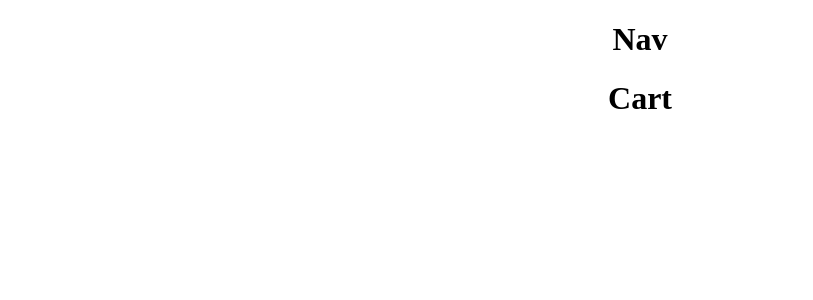
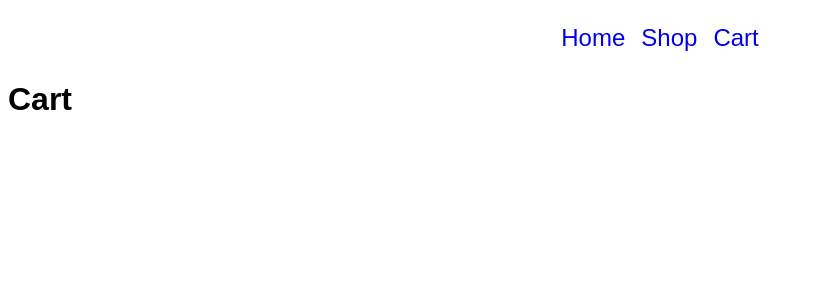
Before and after one commit to daniel-moderiano/shopping-cart, a React (Create React App) app: page /cart in a window 1280 px wide. Shown: the top 300 px of the page, without its empty margins (0-813 px from the left). Built offline with nearby package versions, Linux system fonts and the light colour scheme.

Commit message:
Style navbar (basic changes only)

```diff
--- a/src/components/Cart.js
+++ b/src/components/Cart.js
@@ -1,11 +1,11 @@
-import React from 'react'
+import React from 'react';
 
 const Cart = () => {
   return (
     <div>
       <h1>Cart</h1>
     </div>
-  )
+  );
 }
 
-export default Cart
+export default Cart;
--- a/src/components/Nav.js
+++ b/src/components/Nav.js
@@ -1,10 +1,21 @@
 import React from 'react';
+import { Link } from 'react-router-dom';
 
 const Nav = () => {
   return (
-    <div>
-      <h1>Nav</h1>
-    </div>
+    <nav className="nav">
+      <ul className="nav__list">
+        <li className="nav__list-item">
+          <Link className="nav__link" to="/">Home</Link>
+        </li>
+        <li className="nav__list-item">
+          <Link className="nav__link" to="/shop">Shop</Link>
+        </li>
+        <li className="nav__list-item">
+          <Link className="nav__link" to="/cart">Cart</Link>
+        </li>
+      </ul>
+    </nav>
   );
 }
 
--- a/src/styles/App.css
+++ b/src/styles/App.css
@@ -1,38 +1,23 @@
-.App {
-  text-align: center;
+* {
+  font-family: Arial, Helvetica, sans-serif;
 }
 
-.App-logo {
-  height: 40vmin;
-  pointer-events: none;
+.nav__list {
+  list-style: none;
+  display: flex;
+  align-items: center;
+  justify-content: center;
 }
 
-@media (prefers-reduced-motion: no-preference) {
-  .App-logo {
-    animation: App-logo-spin infinite 20s linear;
-  }
+.nav__list-item {
+  padding: 0.5rem;
 }
 
-.App-header {
-  background-color: #282c34;
-  min-height: 100vh;
-  display: flex;
-  flex-direction: column;
-  align-items: center;
-  justify-content: center;
-  font-size: calc(10px + 2vmin);
-  color: white;
+.nav__link {
+  text-decoration: none;
+  font-size: 1.5rem;
 }
 
-.App-link {
-  color: #61dafb;
+.nav__link:hover {
+  text-decoration: underline;
 }
-
-@keyframes App-logo-spin {
-  from {
-    transform: rotate(0deg);
-  }
-  to {
-    transform: rotate(360deg);
-  }
-}
```
